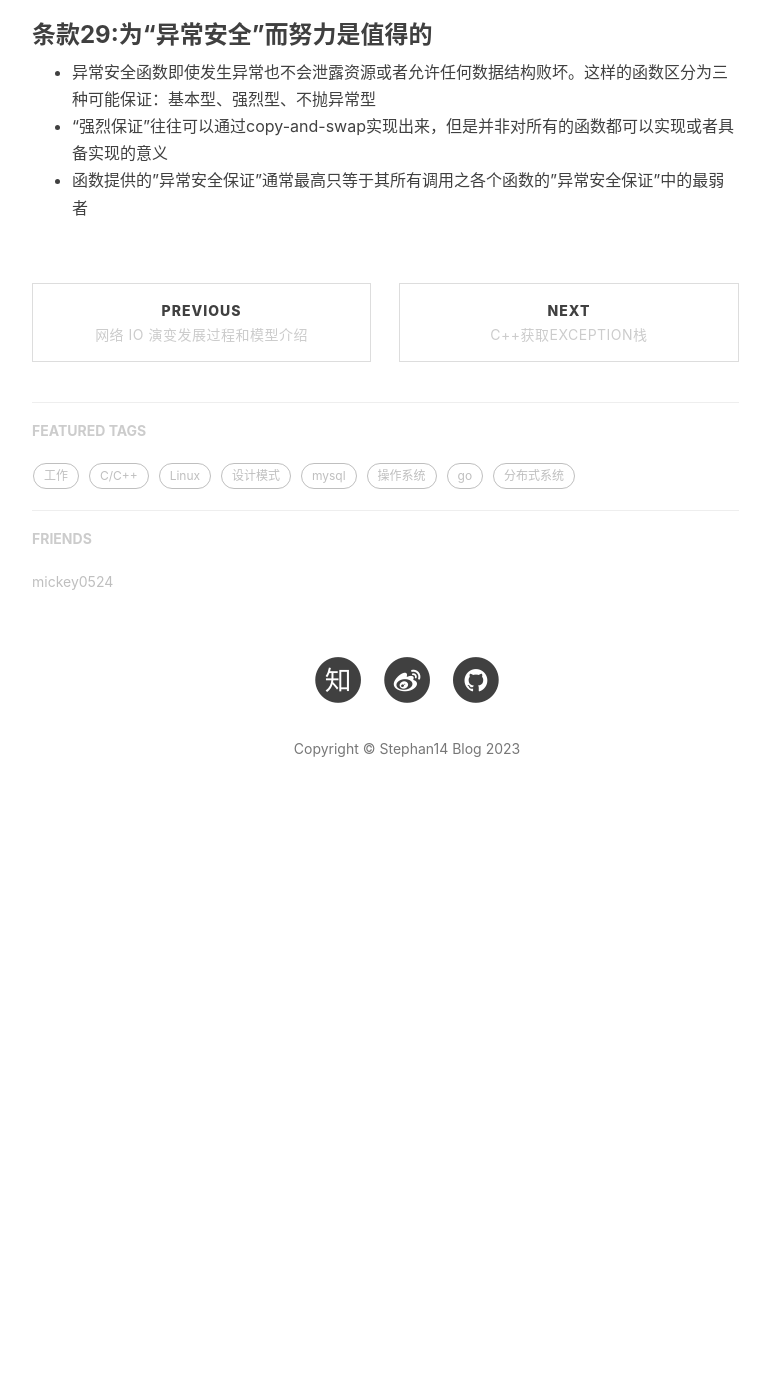
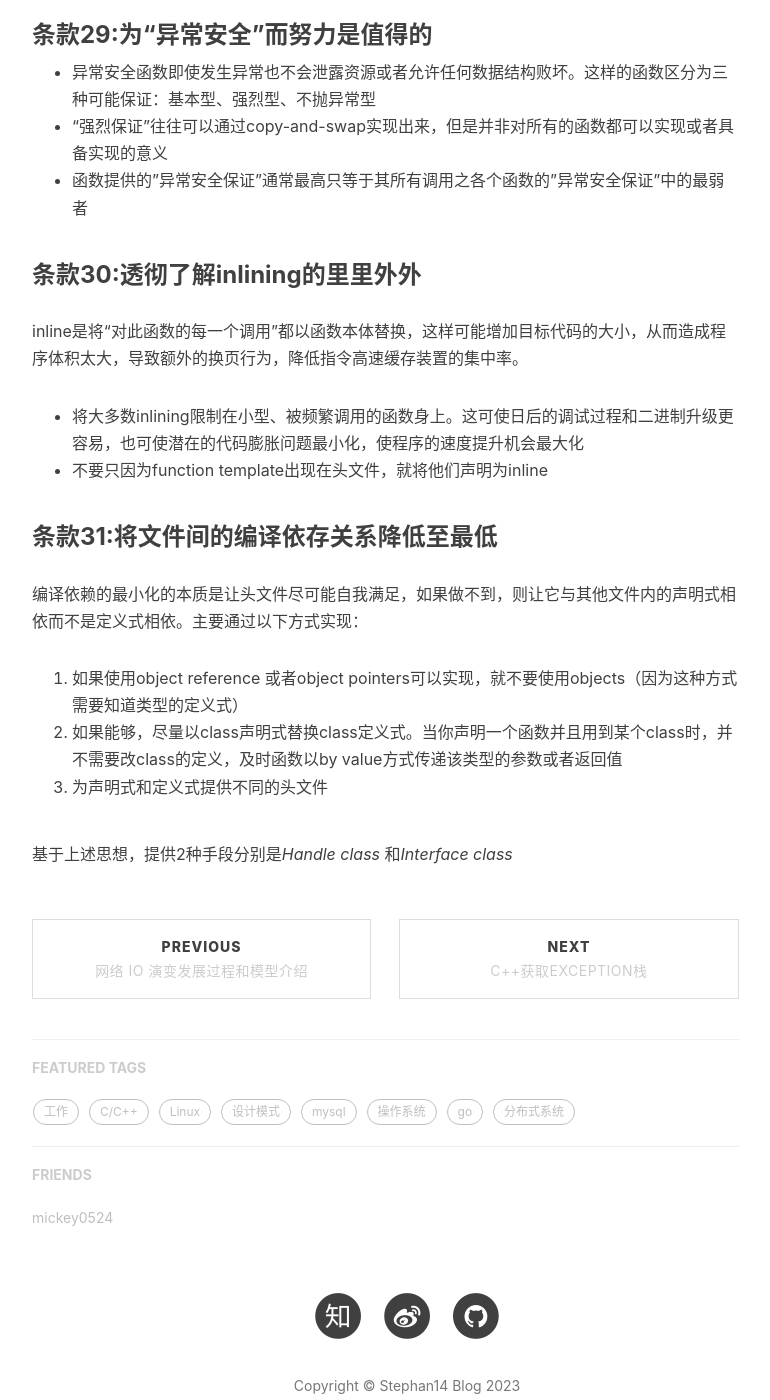
Before and after one commit to Stephan14/Stephan14.github.io, a Jekyll site: the page built from _posts/2022-12-10-effective-c++-reading-note.markdown, in a window 1280 px wide and 1400 px high, scrolled down 7313 px. Shown: the whole window, without its empty margins (233-1003 px from the left). Built offline with Jekyll 4.4.1, drawn with Linux system fonts in a browser that asks for light colours; nearby versions of some CDN libraries; comment, search, counter and statistics services are not loaded; before the commit the page ends 8166 px from its top, so only the background shows below that.

Commit message:
最小依赖和inline函数

```diff
--- a/_posts/2022-12-10-effective-c++-reading-note.markdown
+++ b/_posts/2022-12-10-effective-c++-reading-note.markdown
@@ -216,3 +216,19 @@ public:
 - 异常安全函数即使发生异常也不会泄露资源或者允许任何数据结构败坏。这样的函数区分为三种可能保证：基本型、强烈型、不抛异常型
 - "强烈保证"往往可以通过copy-and-swap实现出来，但是并非对所有的函数都可以实现或者具备实现的意义
 - 函数提供的"异常安全保证"通常最高只等于其所有调用之各个函数的"异常安全保证"中的最弱者
+
+### 条款30:透彻了解inlining的里里外外
+
+inline是将“对此函数的每一个调用”都以函数本体替换，这样可能增加目标代码的大小，从而造成程序体积太大，导致额外的换页行为，降低指令高速缓存装置的集中率。
+
+- 将大多数inlining限制在小型、被频繁调用的函数身上。这可使日后的调试过程和二进制升级更容易，也可使潜在的代码膨胀问题最小化，使程序的速度提升机会最大化
+- 不要只因为function template出现在头文件，就将他们声明为inline
+
+### 条款31:将文件间的编译依存关系降低至最低
+
+编译依赖的最小化的本质是让头文件尽可能自我满足，如果做不到，则让它与其他文件内的声明式相依而不是定义式相依。主要通过以下方式实现：
+1. 如果使用object reference 或者object pointers可以实现，就不要使用objects（因为这种方式需要知道类型的定义式）
+2. 如果能够，尽量以class声明式替换class定义式。当你声明一个函数并且用到某个class时，并不需要改class的定义，及时函数以by value方式传递该类型的参数或者返回值
+3. 为声明式和定义式提供不同的头文件
+
+基于上述思想，提供2种手段分别是*Handle class* 和*Interface class*
```
